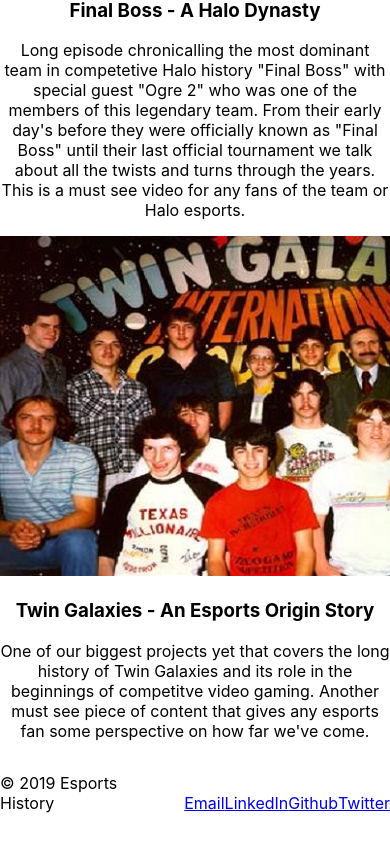
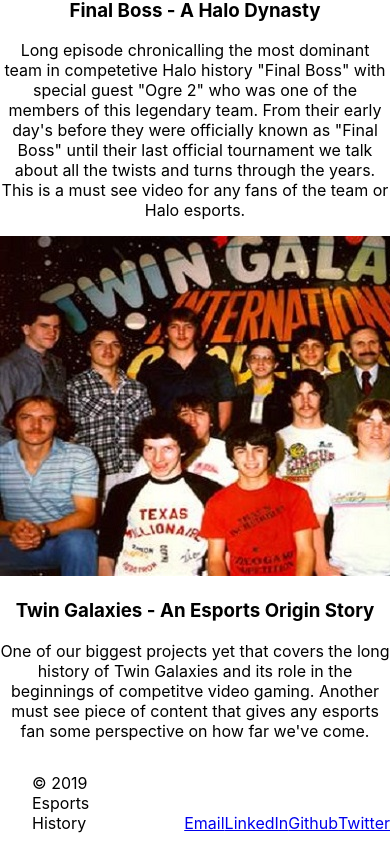
Before and after one commit to Zarnerz/EH-React, a React (Create React App) app in the folder esports-history/: page / in a window 390 px wide. Shown: the part 5790-6639 px from the top of the page. Built offline with nearby package versions, Linux system fonts and the light colour scheme.

Commit message:
Footer basic styling and responsiveness complete

```diff
--- a/esports-history/src/global/footer/Footer.js
+++ b/esports-history/src/global/footer/Footer.js
@@ -30,7 +30,8 @@ const footerStyle = {
 
 const footerCopyrightStyle = {
   flex: "1",
-  textAlign: "left"
+  textAlign: "left",
+  marginLeft: "2rem"
 };
 
 const footerUlStyle = {
```
